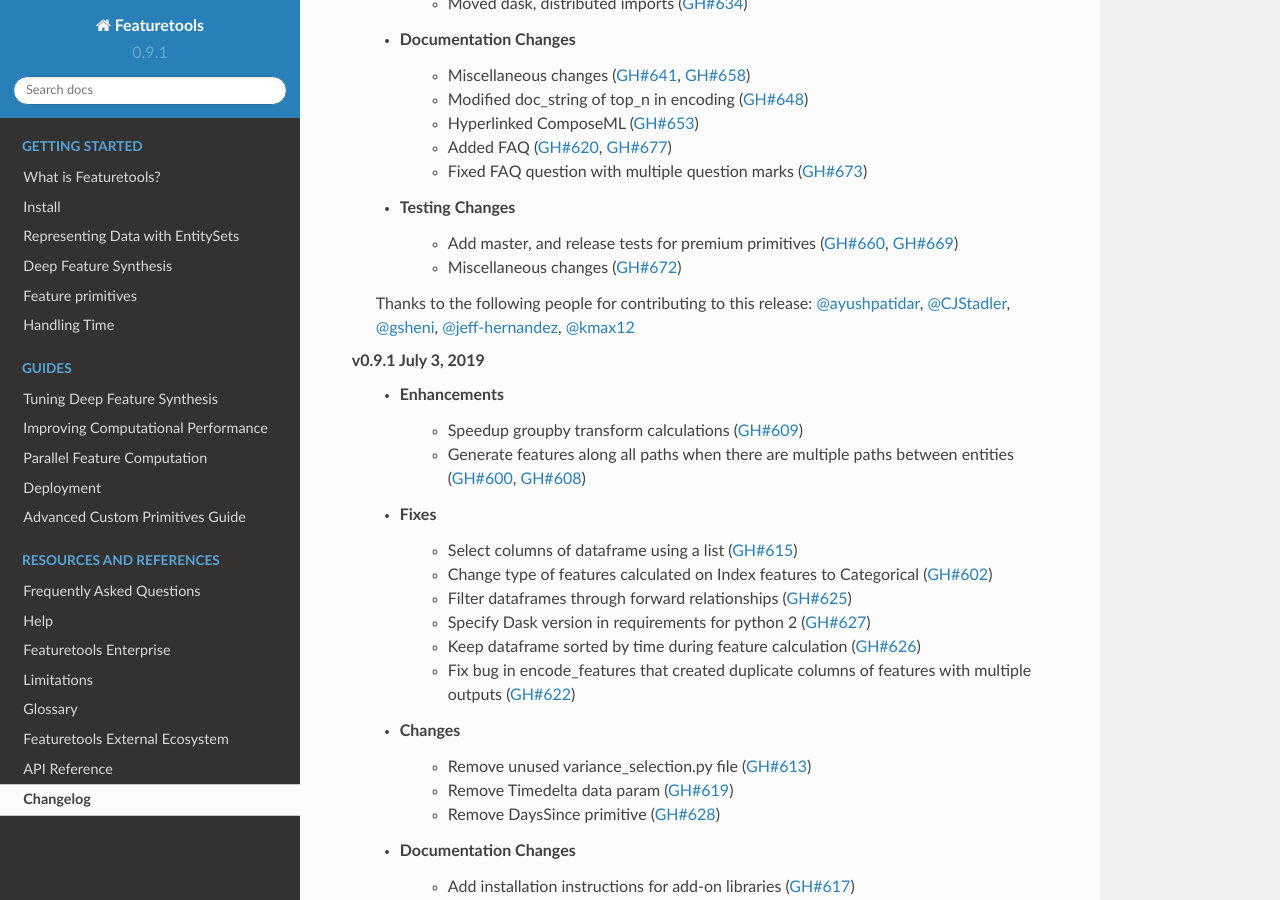
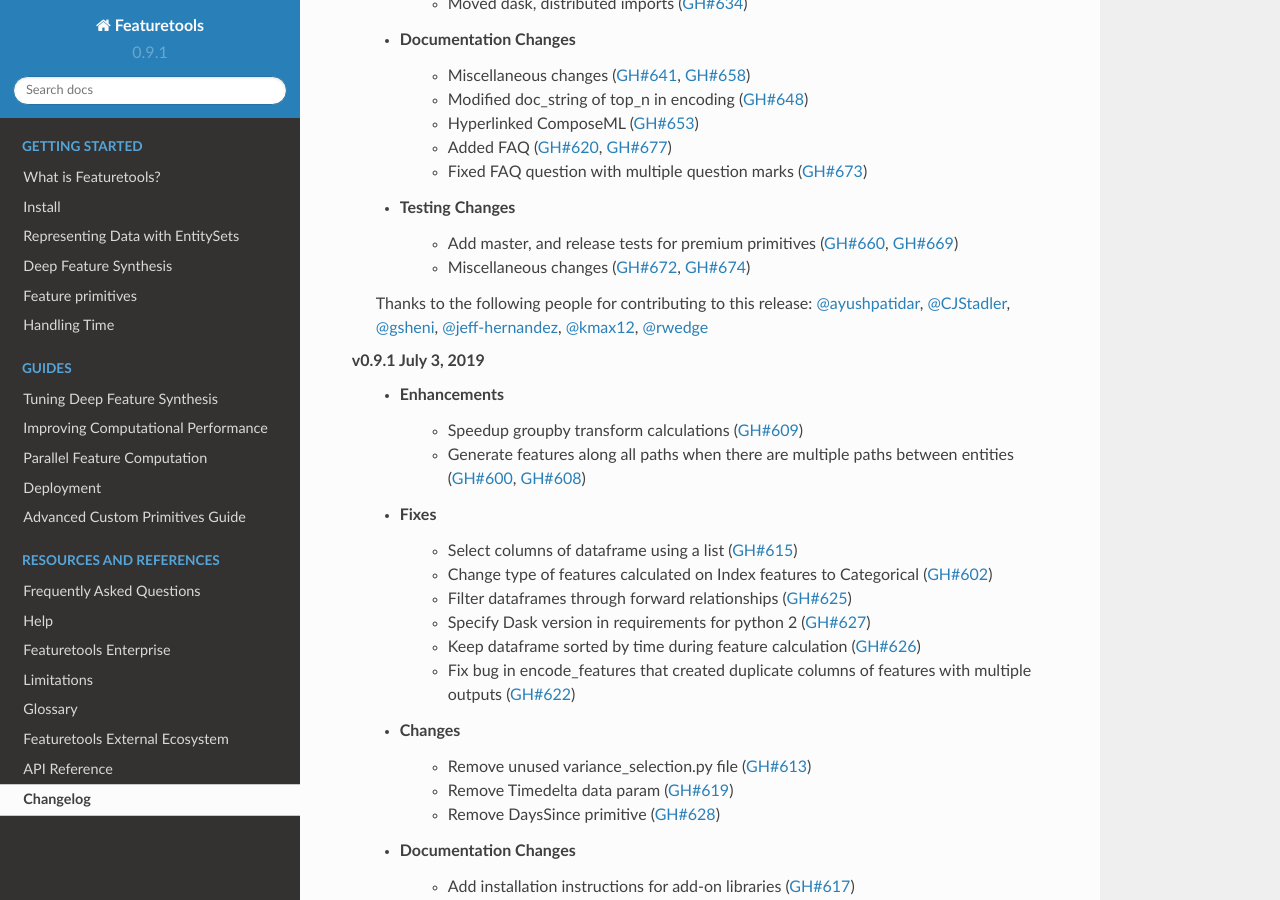
Before and after one commit to alteryx/featuretools, a Sphinx documentation site: the page built from docs/source/changelog.rst, in a window 1280 px wide and 900 px high, scrolled down 475 px. Built offline with Sphinx 7.4.7 and the Read the Docs theme 2.0.0, drawn with Linux system fonts in a browser that asks for light colours; pages that are not in the unit, such as notebooks, are missing from menus.

Commit message:
update changelog

```diff
--- a/docs/source/changelog.rst
+++ b/docs/source/changelog.rst
@@ -21,10 +21,11 @@
         * Fixed FAQ question with multiple question marks (:pr:`673`)
     * Testing Changes
         * Add master, and release tests for premium primitives (:pr:`660`, :pr:`669`)
-        * Miscellaneous changes (:pr:`672`)
+        * Miscellaneous changes (:pr:`672`, :pr:`674`)
 
     Thanks to the following people for contributing to this release:
-    :user:`ayushpatidar`, :user:`CJStadler`, :user:`gsheni`, :user:`jeff-hernandez`, :user:`kmax12`
+    :user:`ayushpatidar`, :user:`CJStadler`, :user:`gsheni`,
+    :user:`jeff-hernandez`, :user:`kmax12`, :user:`rwedge`
 
 
 **v0.9.1 July 3, 2019**
```
